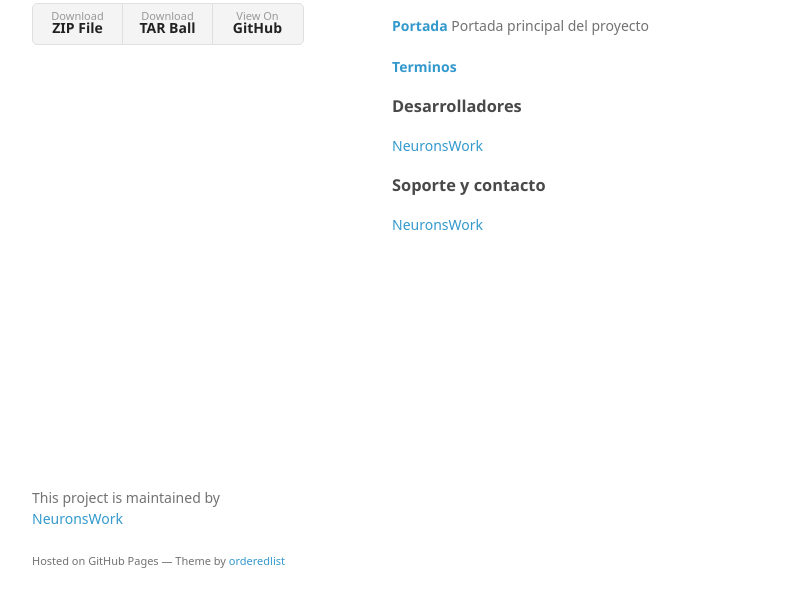
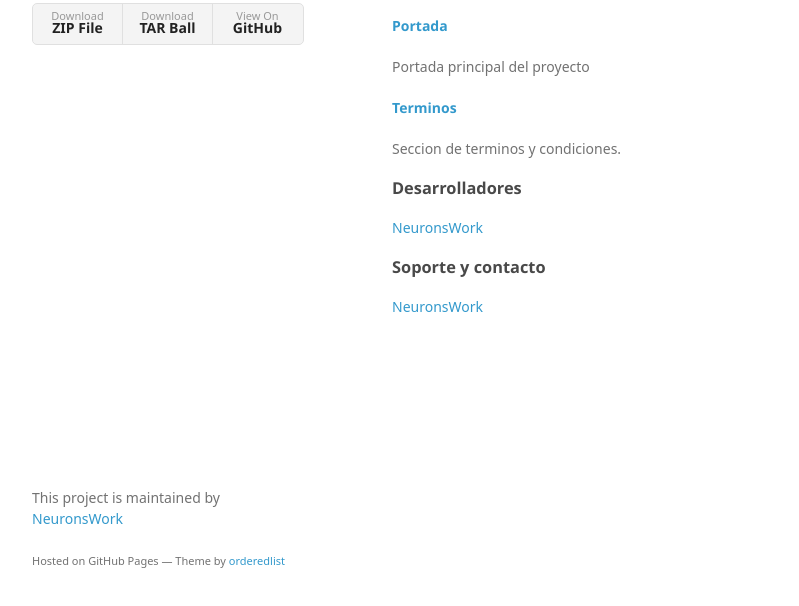
Before and after one commit to NeuronsWork/tallentus, a plain HTML site: page index.html in a window 1280 px wide. Shown: the part 160-766 px from the top of the page, without its empty margins (178-977 px from the left). Drawn offline with Linux system fonts and the light colour scheme; a web font is replaced by a local one.

```diff
--- a/index.html
+++ b/index.html
@@ -36,10 +36,13 @@
 <h3>
 <a id="listado-de-páginas" class="anchor" href="#listado-de-p%C3%A1ginas" aria-hidden="true"><span aria-hidden="true" class="octicon octicon-link"></span></a>Listado de Páginas</h3>
 
-<p><strong><a href="http://neuronswork.work/projects/tallentus/">Portada</a></strong>
-Portada principal del proyecto</p>
+<p><strong><a href="http://neuronswork.work/projects/tallentus/">Portada</a></strong></p>
+
+<p>Portada principal del proyecto</p>
 
 <p><strong><a href="http://neuronswork.work/projects/tallentus/terminos.html">Terminos</a></strong></p>
+
+<p>Seccion de terminos y condiciones.</p>
 
 <h3>
 <a id="desarrolladores" class="anchor" href="#desarrolladores" aria-hidden="true"><span aria-hidden="true" class="octicon octicon-link"></span></a>Desarrolladores</h3>
--- a/params.json
+++ b/params.json
@@ -1 +1 @@
-{"name":"Tallentus","tagline":"","body":"### Bienvenido de Tallentus.\r\nDesarrollo web en html5, css3, jquery, sass para Tallentus\r\n\r\n### Listado de Páginas\r\n**[Portada](http://neuronswork.work/projects/tallentus/)**\r\nPortada principal del proyecto\r\n\r\n**[Terminos](http://neuronswork.work/projects/tallentus/terminos.html)**\r\n\r\n### Desarrolladores\r\n[NeuronsWork](http://neuronswork.work/)\r\n\r\n### Soporte y contacto\r\n[NeuronsWork](http://neuronswork.work/)","google":"","note":"Don't delete this file! It's used internally to help with page regeneration."}
+{"name":"Tallentus","tagline":"","body":"### Bienvenido de Tallentus.\r\nDesarrollo web en html5, css3, jquery, sass para Tallentus\r\n\r\n### Listado de Páginas\r\n**[Portada](http://neuronswork.work/projects/tallentus/)**\r\n\r\nPortada principal del proyecto\r\n\r\n**[Terminos](http://neuronswork.work/projects/tallentus/terminos.html)**\r\n\r\nSeccion de terminos y condiciones.\r\n\r\n\r\n### Desarrolladores\r\n[NeuronsWork](http://neuronswork.work/)\r\n\r\n### Soporte y contacto\r\n[NeuronsWork](http://neuronswork.work/)","google":"","note":"Don't delete this file! It's used internally to help with page regeneration."}
```
